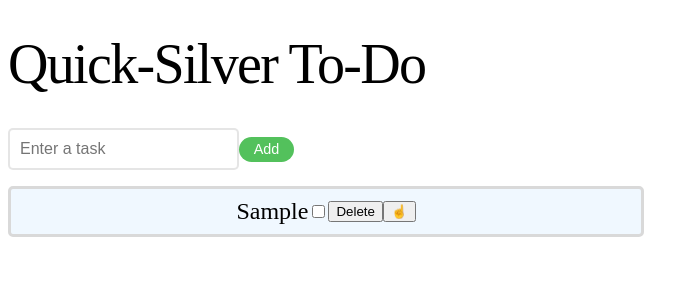
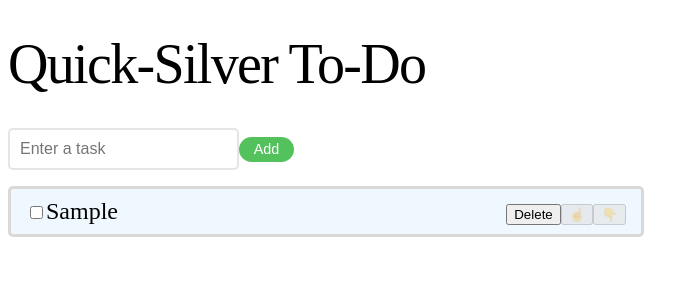
Before and after one commit to V33blvck/quick-silver, a React (Vite) app: page / in a window 1280 px wide. Both pictures are taken after typing "Sample" into the empty fields and a click on the button "Add". Shown: the top 300 px of the page, without its empty margins (0-699 px from the left). Built offline with nearby package versions, Linux system fonts and the light colour scheme.

Commit message:
added conditional actionability to buttons, cleaned up items for better UX

```diff
--- a/src/index.css
+++ b/src/index.css
@@ -79,12 +79,7 @@ li{
   border-radius: 5px;
   display: flex;
   align-items: center;
+  justify-content: space-between;
   height: 15px;
-  justify-content: center;
   width: 600px
 }
-.Items{
-  flex-grow: 0;
-  flex-shrink: 1;
-  flex-basis: 10%
-}
--- a/src/quick-silver.tsx
+++ b/src/quick-silver.tsx
@@ -1,10 +1,10 @@
-import React, { useState } from "react";
+import React, { useId, useState } from "react";
 
 function QuickSilver_toDo() {
   const [tasks, setTasks] = useState<Task[]>([]);
   const [newTask, setNewTask] = useState<string>("");
   type Task = {
-    id: number;
+    id: string;
     text: string;
     completed: boolean;
   };
@@ -16,7 +16,7 @@ function QuickSilver_toDo() {
   function addTask() {
     if (newTask.trim() !== "") {
       const task: Task = {
-        id: Date.now(),
+        id: crypto.randomUUID(),
         text: newTask.trim(),
         completed: false,
       };
@@ -25,7 +25,7 @@ function QuickSilver_toDo() {
     }
   }
 
-  function deleteTask(taskId: number) {
+  function deleteTask(taskId: string) {
     const updatedTasks = tasks.filter((element) => element.id !== taskId);
     setTasks(updatedTasks);
   }
@@ -40,8 +40,16 @@ function QuickSilver_toDo() {
       setTasks(updatedTasks);
     }
   }
+  function moveDown(index: number) {
+    const updatedTasks = [...tasks];
+    [updatedTasks[index], updatedTasks[index + 1]] = [
+      updatedTasks[index + 1],
+      updatedTasks[index],
+    ];
+    setTasks(updatedTasks);
+  }
 
-  function toggleTask(taskId: number) {
+  function toggleTask(taskId: string) {
     setTasks((prevTasks) =>
       prevTasks.map((task) => {
         if (task.id === taskId) {
@@ -72,7 +80,14 @@ function QuickSilver_toDo() {
 
       <ul>
         {tasks.map((task, index) => (
-          <li key={task.id}>
+          <li key={task.id} className="to-do-item">
+            <span className="item-title">
+              <input
+                type="checkbox"
+                checked={task.completed}
+                onChange={() => toggleTask(task.id)}
+                className="checker"
+              ></input>
               <span
                 style={{
                   textDecoration: task.completed ? "line-through" : "none",
@@ -81,22 +96,30 @@ function QuickSilver_toDo() {
               >
                 {task.text}
               </span>
-            <input
-              type="checkbox"
-              checked={task.completed}
-              onChange={() => toggleTask(task.id)}
-              className="checker"
-            ></input>
+            </span>
 
+            <span className="item-actions">
               <button
                 className="delete-button"
                 onClick={() => deleteTask(task.id)}
               >
                 Delete
               </button>
-            <button className="move-up" onClick={() => moveUp(index)}>
+              <button
+                className="move-up"
+                disabled={tasks.length === 1 || index === 0}
+                onClick={() => moveUp(index)}
+              >
                 ☝️
               </button>
+              <button
+                className="move-down"
+                disabled={tasks.length === 1 || index === tasks.length - 1}
+                onClick={() => moveDown(index)}
+              >
+                👇
+              </button>
+            </span>
           </li>
         ))}
       </ul>
```
Lines whose indentation alone changed are shown as unchanged.
